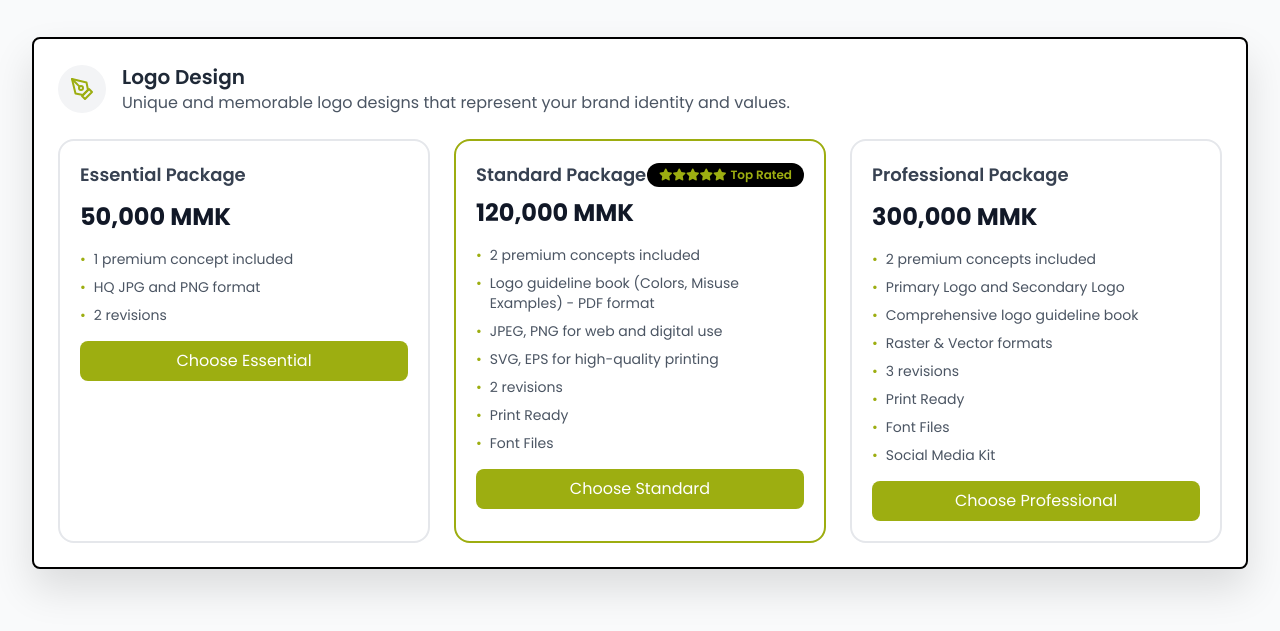
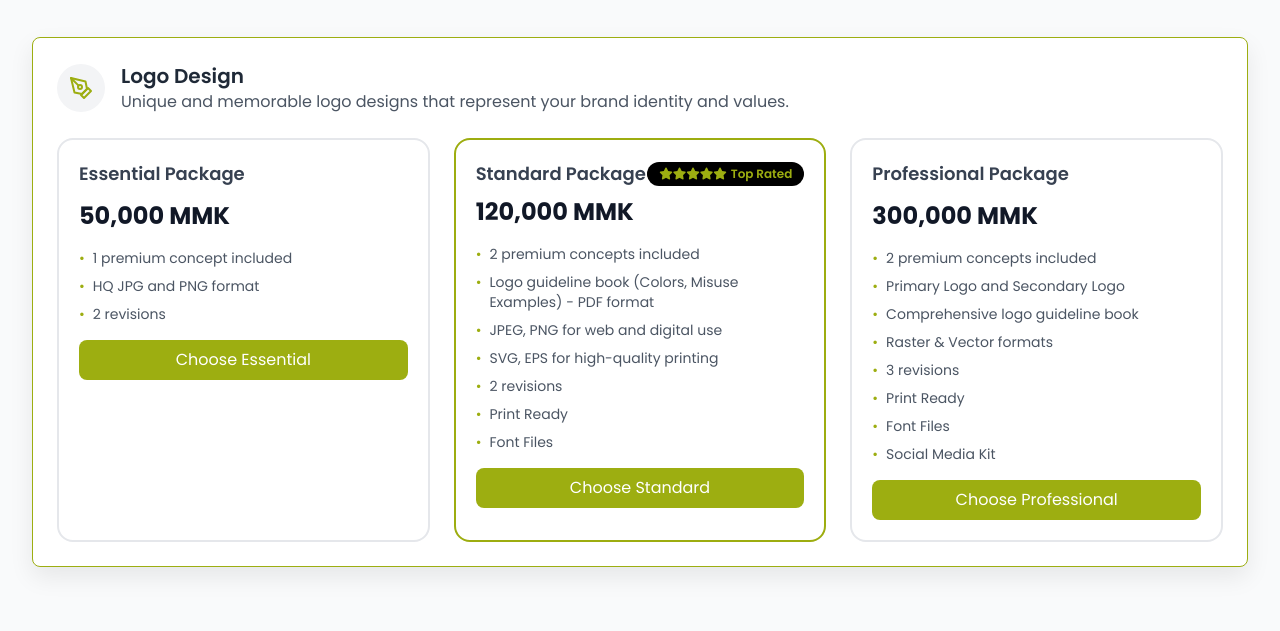
Before and after one commit to artdeone/artdeone.com, a plain HTML site: page index.html in a window 1280 px wide. In both pictures the pointer is over the element 640 px from the left and 4451 px from the top of the page. Shown: the part 4142-4773 px from the top of the page. Drawn offline with nearby package versions, Linux system fonts and the light colour scheme.

Commit message:
Change css

```diff
--- a/index.html
+++ b/index.html
@@ -254,7 +254,7 @@
     box-shadow: 0 25px 50px rgba(0, 0, 0, 0.15) !important;
     }
 
-    /* Freelance Service Boxes Hover Effects - Fixed */
+/* Freelance Service Boxes Hover Effects - Softer Shadow */
 .freelance-service-box {
     transition: all 0.4s cubic-bezier(0.175, 0.885, 0.32, 1.275);
     cursor: pointer;
@@ -264,8 +264,8 @@
 
 .freelance-service-box:hover {
     transform: translateY(-8px) !important;
-    box-shadow: 0 20px 40px rgba(0, 0, 0, 0.12) !important;
-    border: 2px solid #000000 !important;
+    box-shadow: 0 10px 25px rgba(0, 0, 0, 0.08) !important;
+    border: 1px solid #9dae11 !important;
 }
 
 .freelance-service-box:hover .service-icon {
```
